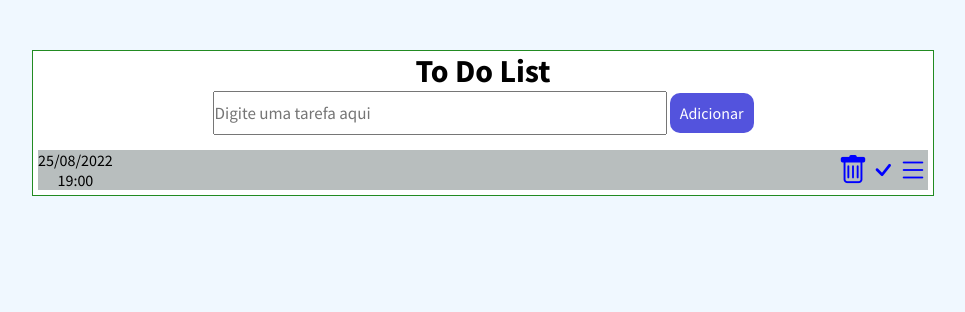
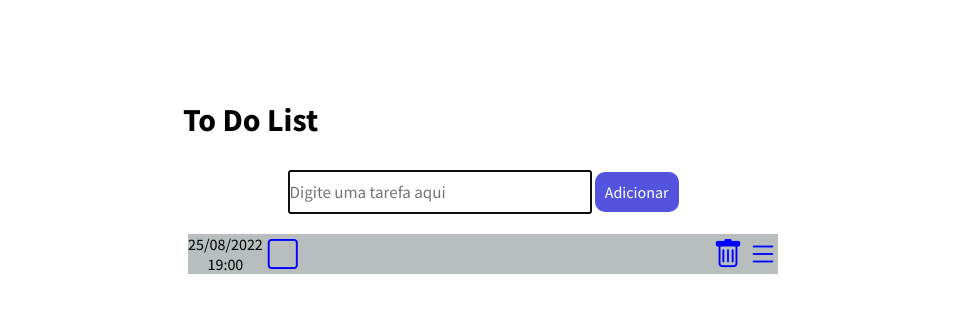
Before and after one commit to Melquiv/TasksDragJS, a plain HTML site: page index.html in a window 1280 px wide. Both pictures are taken after a click on the link "Adicionar". Shown: the whole page, without its empty margins (157-1122 px from the left). Drawn offline with nearby package versions, Linux system fonts and the light colour scheme.

Commit message:
Funcionalidades Pronto

```diff
--- a/css/styles.css
+++ b/css/styles.css
@@ -10,14 +10,32 @@
 }
 
 body{
-    background-color: aliceblue;
+    height: 90hv;
+}
+
+.content-header-container h1{
+    text-align: left;
+    margin-bottom: 30px;
+}
+
+.date{
+    display: flex;
+    align-items: center;
+}
+
+.content-header-container{
+    max-width: 600px;
+    margin: 100px auto 10px;
+    background-color: #FFF;
+    /* border: 1px solid forestgreen; */
+    text-align: center;
 }
 
 .container{
-    max-width: 900px;
-    margin: 50px auto 100px;
+    max-width: 600px;
+    margin: 0 auto;
     background-color: #FFF;
-    border: 1px solid forestgreen;
+    /* border: 1px solid forestgreen; */
     text-align: center;
     height: 100%;
 }
@@ -50,19 +68,37 @@ body{
     display: none;
 }
 
+.task.content{
+    font-size: 1.6rem;
+}
+
 .task-row a{
     font-size: 30px;
 }
 
 
-.bi-check,
+.bi-square{
+    margin: 0 10px;
+}
+
+
+.bi-check-square,
+.bi-square,
 .bi-trash{
+    margin: 0 5px;
     cursor: pointer;
 }
 
-.bi-check::before {
+
+.bi-check-square::before{
     color: blue;
 }
+
+.bi-square::before{
+    color: blue;
+}
+
+
 .bi-trash::before{
     color: blue;
 }
@@ -76,3 +112,17 @@ body{
 div.delete{
     justify-self: flex-end;
 }
+
+.done{
+    text-decoration: line-through;
+}
+
+.footer{
+    width: 100%;
+    bottom: 10px;
+    text-align: center;
+}
+
+.footer h2{
+    font-size: 1.1em;
+}
--- a/index.html
+++ b/index.html
@@ -11,13 +11,15 @@
     <title>To Do List JS</title>
 </head>
 <body>
+    <div class="content-header-container">
+            <h1>To Do List</h1>
+        <span class="form">
+            <input type="text" placeholder="Digite uma tarefa aqui" id="taskContent">
+            <a id="adicionar">Adicionar</a>
+        </span>
+        <!-- Tarefas Adicionadas -->
+    </div>
     <div class="container">
-        <h1>To Do List</h1>
-    <span class="form">
-        <input type="text" placeholder="Digite uma tarefa aqui" id="taskContent">
-        <a id="adicionar">Adicionar</a>
-    </span>
-    <!-- Tarefas Adicionadas -->
         <div class="task-row">
             <!-- <div class="date content">
                 19/06/2022<br>16:33
@@ -32,5 +34,8 @@
             </div>    -->
         </div>
     </div>
+    <footer class="footer">
+        <!-- <h2>2022 - &copy Melqui Vieira</h2> -->
+    </footer>
 </body>
 </html>
--- a/js/scripts.js
+++ b/js/scripts.js
@@ -3,6 +3,7 @@ document.getElementById("adicionar").addEventListener("click", createTask);
 //Sortable.js
 const Dragarea = document.getElementsByClassName("container")[0];
 new Sortable(Dragarea , {
+handle: '.bi-list',
 animation: 300
 })
 
@@ -23,6 +24,17 @@ function getDate(){
 }
 
 
+function getTaskText(){
+    return document.querySelector("#taskContent").value;
+}
+
+function cleanTaskText(){
+    document.querySelector("#taskContent").value = "";
+    document.querySelector("#taskContent").focus();
+}
+
+
+
 function createTask(){
     let task = document.createElement('div');
     task.className = 'task-row';
@@ -31,12 +43,28 @@ function createTask(){
 
     let taskDate = document.createElement('div');
     taskDate.className = 'date content';
-    taskDate.innerHTML = getDate();
+
+
+    let taskDateDiv = document.createElement('div');
+    taskDateDiv.innerHTML = getDate();
+
+
+
+    let btn2 = document.createElement('a')
+    let ico2 = document.createElement('i');
+    ico2.className = 'bi bi-square';
+    btn2.appendChild(ico2);
+
+
+
+    taskDate.appendChild(taskDateDiv);
+    taskDate.appendChild(btn2);
+
 
 
     let taskContent = document.createElement('div');
     taskContent.className = 'task content';
-    taskContent.innerHTML = document.querySelector("#taskContent").value;
+    taskContent.innerHTML = getTaskText();
 
     let taskButtons = document.createElement('div');
     taskButtons.className = 'buttons content';
@@ -45,28 +73,42 @@ function createTask(){
         let ico1 = document.createElement('i');
         ico1.className = 'bi bi-trash';
         btn1.appendChild(ico1);
-        taskButtons.appendChild(btn1);
 
-        //HERE
-        btn1.addEventListener('click', function(){
-            alert('a');
-        });
 
-        let btn2 = document.createElement('a')
-        let ico2 = document.createElement('i');
-        ico2.className = 'bi bi-check';
-        btn2.appendChild(ico2);
-        taskButtons.appendChild(btn2);
+
 
         let btn3 = document.createElement('a')
         let ico3 = document.createElement('i');
         ico3.className = 'bi bi-list';
         btn3.appendChild(ico3);
-        taskButtons.appendChild(btn3);
+
+
+            taskButtons.appendChild(btn1);
+            taskButtons.appendChild(btn3);
+
 
     task.appendChild(taskDate);
     task.appendChild(taskContent);
     task.appendChild(taskButtons);
 
     document.querySelector('.container').appendChild(task);
+
+   cleanTaskText();
+
+
+
+   //Função dos botões: Excluir, Feito
+    btn1.addEventListener('click', () => task.remove());
+
+    // btn2.addEventListener('click', () => taskContent.className += " done");
+    btn2.addEventListener('click', function(){
+        if(taskContent.className == 'task content'){
+            taskContent.className += " done";
+            ico2.className = "bi bi-check-square";
+        }else{
+            taskContent.className = 'task content';
+            ico2.className = "bi bi-square";
+        }
+        });
+
 }
```
